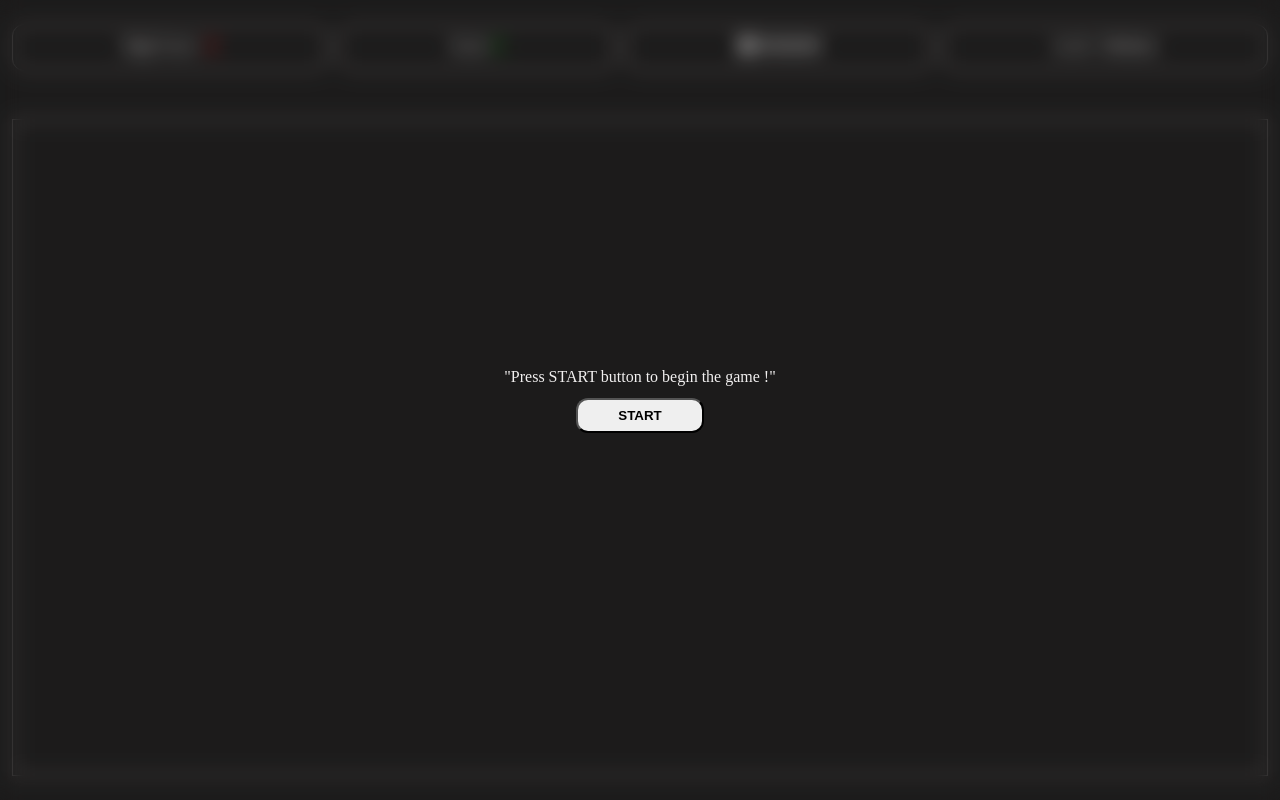
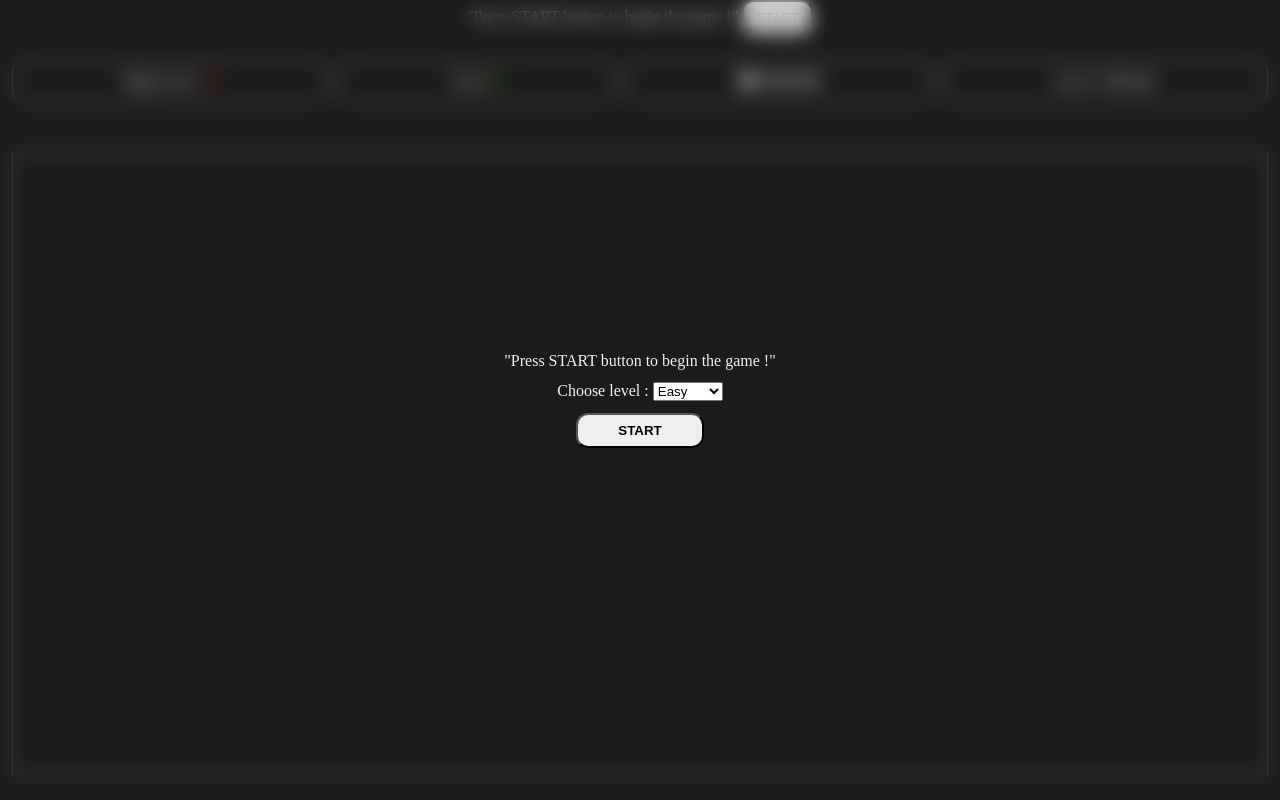
Before and after one commit to Om-Raja/Snake-Game, a plain HTML site: page index.html in a window 1280 px wide. Drawn offline with Linux system fonts and the light colour scheme.

Commit message:
add start modal before game begin in game

```diff
--- a/app.js
+++ b/app.js
@@ -2,6 +2,8 @@ const board = document.querySelector(".board");
 const scoreElement = document.getElementById("score");
 const highScoreElement = document.getElementById("highScore");
 const timeElement = document.getElementById("time");
+const startModal = document.querySelector(".start-modal");
+const startBtn = document.querySelector(".btn-start");
 
 const noOfRows = Math.floor(board.clientHeight / 30);
 const noOfCols = Math.floor(board.clientWidth / 30);
@@ -20,6 +22,12 @@ let hour = 0;
 let timeInterval;
 let intervalId;
 let extraSnakeCell = {};
+
+
+startBtn.addEventListener("click", ()=>{
+  startModal.style.display = "none";
+  startGame();
+})
 
 function startGame() {
   //time update
--- a/index.html
+++ b/index.html
@@ -1,22 +1,47 @@
 <!DOCTYPE html>
 <html lang="en">
   <head>
-    <meta charset="UTF-8">
-    <meta name="viewport" content="width=device-width, initial-scale=1.0">
+    <meta charset="UTF-8" />
+    <meta name="viewport" content="width=device-width, initial-scale=1.0" />
     <title>Snake Game</title>
-    <link rel="stylesheet" href="https://cdnjs.cloudflare.com/ajax/libs/font-awesome/7.0.1/css/all.min.css" integrity="sha512-2SwdPD6INVrV/lHTZbO2nodKhrnDdJK9/kg2XD1r9uGqPo1cUbujc+IYdlYdEErWNu69gVcYgdxlmVmzTWnetw==" crossorigin="anonymous" referrerpolicy="no-referrer" />
+    <link
+      rel="stylesheet"
+      href="https://cdnjs.cloudflare.com/ajax/libs/font-awesome/7.0.1/css/all.min.css"
+      integrity="sha512-2SwdPD6INVrV/lHTZbO2nodKhrnDdJK9/kg2XD1r9uGqPo1cUbujc+IYdlYdEErWNu69gVcYgdxlmVmzTWnetw=="
+      crossorigin="anonymous"
+      referrerpolicy="no-referrer"
+    />
     <link rel="stylesheet" href="style.css" />
   </head>
   <body>
     <main>
       <div class="start-modal">
         "Press START button to begin the game !"
+        <label
+          >Choose level :
+          <select>
+            <option value="easy">Easy</option>
+            <option value="medium">Medium</option>
+            <option value="hard">Hard</option>
+          </select>
+        </label>
+        <button class="btn btn-start">START</button>
+      </div>
+      <div class="end-modal">
+        "Press START button to begin the game !"
         <button class="btn btn-start">START</button>
       </div>
       <section class="infos">
-            <div class="info">High Score : <span><strong id="highScore">0</strong></span></div>
-            <div class="info">Score: <span><strong id="score">0</strong></span></div>
-            <div class="info"> <i class="fa-solid fa-alarm-clock"></i> <span><strong id="time">00:00:00</strong></span></div>
+        <div class="info">
+          High Score : <span><strong id="highScore">0</strong></span>
+        </div>
+        <div class="info">
+          Score: <span><strong id="score">0</strong></span>
+        </div>
+        <div class="info">
+          <i class="fa-solid fa-alarm-clock"></i>
+          <span><strong id="time">00:00:00</strong></span>
+        </div>
         <div class="info">Level : <span id="level">Medium</span></div>
       </section>
       <section>
```
Lines whose indentation alone changed are shown as unchanged.
